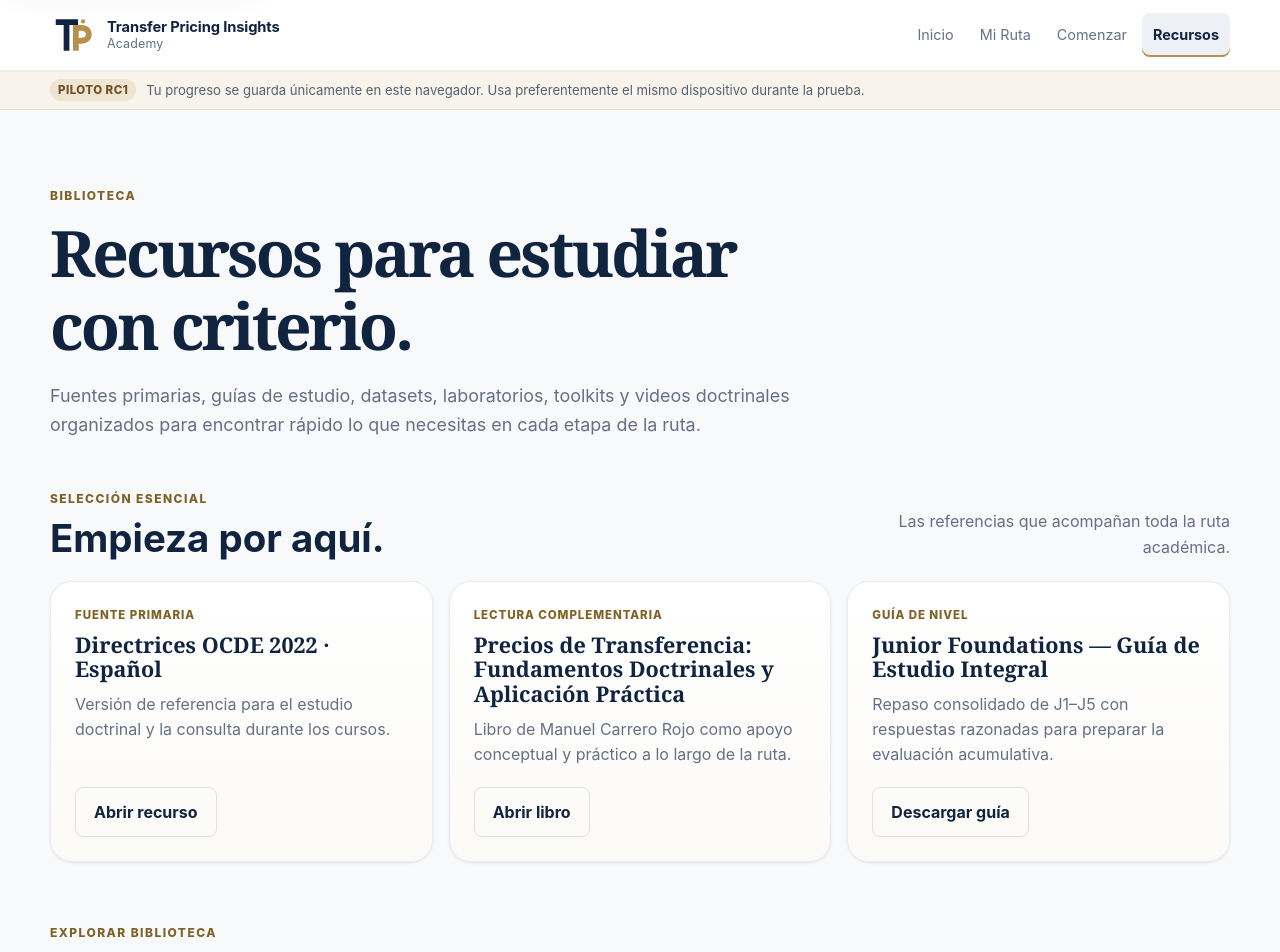
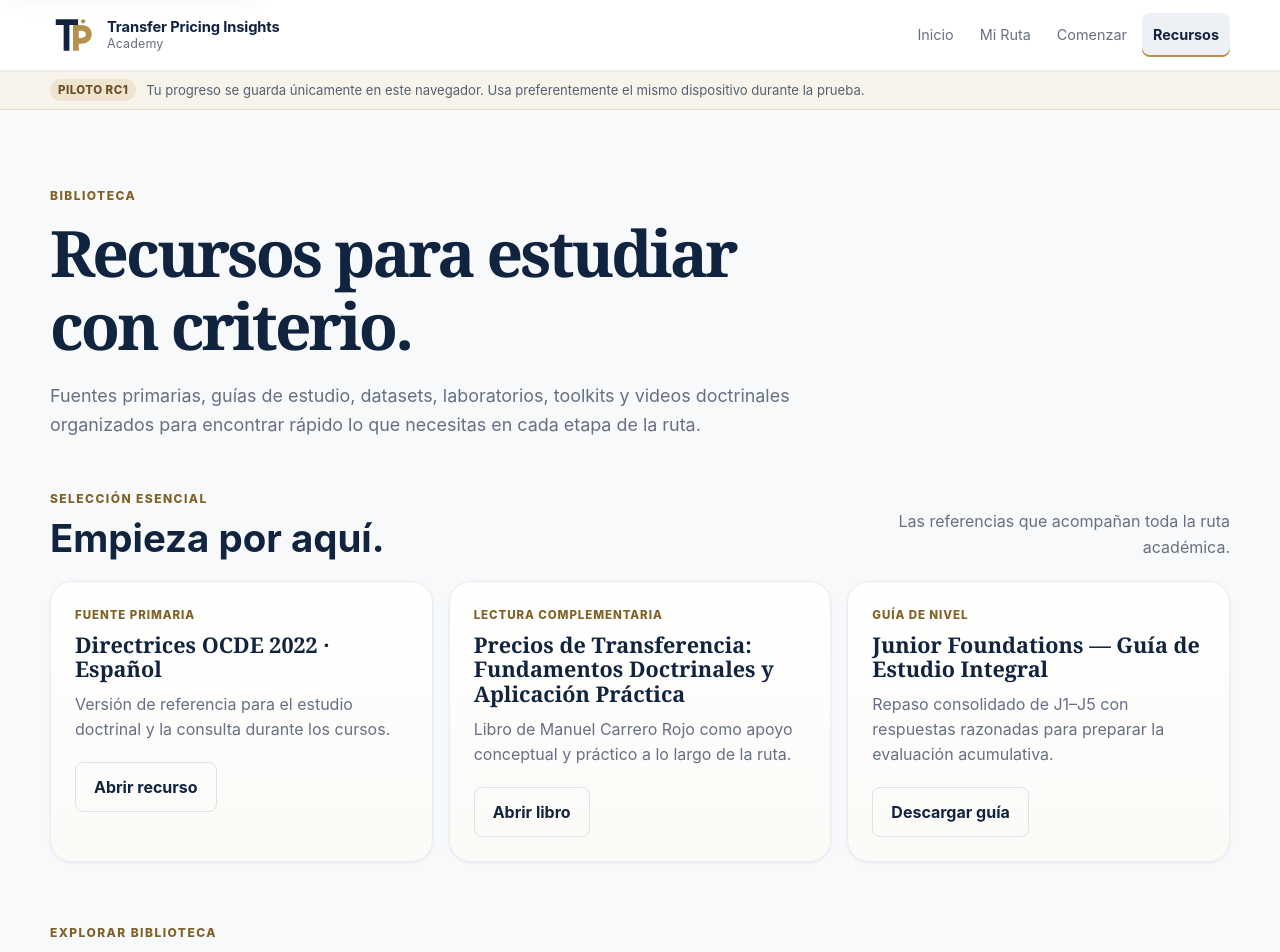
Before and after one commit to manuelcarrero-hash/transfer-pricing-insights-academy, a React (Vite) app: page /resources in a window 1280 px wide. Shown: the top 952 px of the page. Built offline with nearby package versions, Linux system fonts and the light colour scheme.

Commit message:
Publish labs and toolkits as distribution downloads

```diff
--- a/src/pages/ResourcesExtendedPage.tsx
+++ b/src/pages/ResourcesExtendedPage.tsx
@@ -13,6 +13,8 @@ type LibraryResource = {
   title: string;
   description: string;
   href: string;
+  secondaryHref?: string;
+  secondaryLabel?: string;
   featured?: boolean;
 };
 
@@ -31,9 +33,9 @@ const resources: LibraryResource[] = [
   { id:'c7', category:'Guías', level:'Consultant', type:'Guía de curso', title:'C7 — Guía de Documentación de Precios de Transferencia', description:'EPT, Local File, Master File, CbC Report, Fase 11 y respuestas razonadas.', href:'https://drive.google.com/file/d/1yyzN_emA2ebR5LMsnlcD4ARJgO02sekM/view' },
   { id:'c3-dataset', category:'Datasets', level:'Consultant', type:'Dataset didáctico', title:'C3 — Dataset TNMM / MTUO v1.0', description:'Datos de práctica para Operating Margin, Mark-up on Costs, Berry Ratio, ROA y segmentación.', href:'https://docs.google.com/spreadsheets/d/1_1KV_MMz3Ia-3E9KVM7gJS9KhaRod90pXsgjMceL_OY/export?format=xlsx' },
   { id:'c4-dataset', category:'Datasets', level:'Consultant', type:'Dataset didáctico', title:'C4 — Dataset Accept / Reject Comparables v1.0', description:'Comparables ficticios para practicar filtros, análisis funcional y decisiones Accept/Reject con documentación de motivos.', href:'https://docs.google.com/spreadsheets/d/1IKMvH2vzzhecVmnH3vmx3JndqEM_r3ZogomE8Iq9pAw/export?format=xlsx' },
-  { id:'transaction-labs', category:'Labs', level:'Todos', type:'Biblioteca práctica', title:'Transaction Labs Library v1.1', description:'Quince escenarios de operaciones controladas para practicar delimitación, FAR, selección de método y razonamiento antes de calcular.', href:'https://docs.google.com/document/d/1G7JHrbk88ZHc-5bM_gGJn2bIj6uMkC21SRrsJzXBZ6A/edit' },
-  { id:'client-toolkit', category:'Toolkits', level:'Todos', type:'Herramienta de trabajo', title:'Client Information Gathering & Interview Toolkit v1.0', description:'Guía transversal para solicitar información, entrevistar al cliente, documentar sustancia económica y reconciliar evidencia.', href:'https://docs.google.com/document/d/1d6VWPIL67U92uiLNnqqPxUVeA1HHTD3LcChla6u_Syc/edit', featured:true },
-  { id:'client-onboarding-lab', category:'Labs', level:'Todos', type:'Laboratorio interactivo', title:'Client Onboarding Case Lab v1.0', description:'Experiencia guiada para convertir solicitud, entrevista y evidencia en un expediente técnico con hechos, FAR, vacíos e inconsistencias.', href:'/labs/client-onboarding', featured:true },
+  { id:'transaction-labs', category:'Labs', level:'Todos', type:'Biblioteca práctica', title:'Transaction Labs Library v1.1', description:'Quince escenarios de operaciones controladas para practicar delimitación, FAR, selección de método y razonamiento antes de calcular.', href:'https://docs.google.com/document/d/1G7JHrbk88ZHc-5bM_gGJn2bIj6uMkC21SRrsJzXBZ6A/export?format=pdf' },
+  { id:'client-toolkit', category:'Toolkits', level:'Todos', type:'Herramienta de trabajo', title:'Client Information Gathering & Interview Toolkit v1.0', description:'Guía transversal para solicitar información, entrevistar al cliente, documentar sustancia económica y reconciliar evidencia.', href:'https://docs.google.com/document/d/1d6VWPIL67U92uiLNnqqPxUVeA1HHTD3LcChla6u_Syc/export?format=pdf', featured:true },
+  { id:'client-onboarding-lab', category:'Labs', level:'Todos', type:'Laboratorio interactivo', title:'Client Onboarding Case Lab v1.0', description:'Experiencia guiada para convertir solicitud, entrevista y evidencia en un expediente técnico con hechos, FAR, vacíos e inconsistencias. Incluye una versión PDF de distribución y conserva la experiencia interactiva dentro de la Academy.', href:'https://docs.google.com/document/d/1qEyC8XFGlwBZCy-k4M4Qye5oOiM3VMgp9r5DrSrlpVw/export?format=pdf', secondaryHref:'/labs/client-onboarding', secondaryLabel:'Abrir versión interactiva', featured:true },
   { id:'ss1', category:'Guías', level:'Semi Senior', type:'Guía de curso', title:'SS1 — Guía de Estudio Servicios Intragrupo', description:'Benefit test, shareholder activities, duplicidad, allocation keys, cost base, low-value services y respuestas razonadas.', href:'https://drive.google.com/file/d/1TZCCsv4Nt9haMgH-rvzu6w-s203DudI1/view' },
   { id:'ss2', category:'Guías', level:'Semi Senior', type:'Guía de curso', title:'SS2 — Guía de Estudio Activos Intangibles', description:'Propiedad legal vs. retornos, DEMPE conceptual, licencia/transferencia, métodos, HTVI, laboratorios y Fase 13.', href:'https://drive.google.com/file/d/1tqga90WpxOiFECau4AMGmww1Qb5PSPcc/view' },
   { id:'ss3', category:'Guías', level:'Semi Senior', type:'Guía de curso', title:'SS3 — Guía de Estudio DEMPE', description:'Development, Enhancement, Maintenance, Protection, Exploitation, control del riesgo, financiamiento, laboratorios y Fase 14.', href:'https://drive.google.com/file/d/1EejgsPK4CFUjmMFnPOQYkX6VhDWnkUiE/view' },
@@ -60,9 +62,16 @@ function resourceActionLabel(resource: LibraryResource) {
   if (resource.category === 'Guías') return 'Descargar guía';
   if (resource.category === 'Libro') return 'Abrir libro';
   if (resource.category === 'Datasets') return 'Descargar dataset';
-  if (resource.category === 'Labs') return 'Abrir laboratorio';
-  if (resource.category === 'Toolkits') return 'Abrir toolkit';
+  if (resource.category === 'Labs') return 'Descargar laboratorio';
+  if (resource.category === 'Toolkits') return 'Descargar toolkit';
   return 'Abrir recurso';
+}
+
+function ResourceActions({ resource }: { resource: LibraryResource }) {
+  return <div className="library-resource-actions">
+    <a className="button secondary" href={resource.href} target="_blank" rel="noreferrer">{resourceActionLabel(resource)}</a>
+    {resource.secondaryHref && resource.secondaryLabel ? <a className="button secondary" href={resource.secondaryHref}>{resource.secondaryLabel}</a> : null}
+  </div>;
 }
 
 export function ResourcesExtendedPage(){
@@ -84,7 +93,7 @@ export function ResourcesExtendedPage(){
   return <section className="section resources-page library-page"><div className="container library-container">
     <header className="library-hero"><div className="eyebrow">Biblioteca</div><h1>Recursos para estudiar con criterio.</h1><p className="lead small">Fuentes primarias, guías de estudio, datasets, laboratorios, toolkits y videos doctrinales organizados para encontrar rápido lo que necesitas en cada etapa de la ruta.</p></header>
 
-    <section className="library-featured" aria-labelledby="featured-resources-title"><div className="library-section-heading"><div><span className="eyebrow">Selección esencial</span><h2 id="featured-resources-title">Empieza por aquí.</h2></div><p>Las referencias que acompañan toda la ruta académica.</p></div><div className="library-featured-grid">{featured.map(resource=><article className="library-featured-card" key={resource.id}><span className="material-type">{resource.type}</span><h3>{resource.title}</h3><p>{resource.description}</p><a className="button secondary" href={resource.href} target="_blank" rel="noreferrer">{resourceActionLabel(resource)}</a></article>)}</div></section>
+    <section className="library-featured" aria-labelledby="featured-resources-title"><div className="library-section-heading"><div><span className="eyebrow">Selección esencial</span><h2 id="featured-resources-title">Empieza por aquí.</h2></div><p>Las referencias que acompañan toda la ruta académica.</p></div><div className="library-featured-grid">{featured.map(resource=><article className="library-featured-card" key={resource.id}><span className="material-type">{resource.type}</span><h3>{resource.title}</h3><p>{resource.description}</p><ResourceActions resource={resource} /></article>)}</div></section>
 
     <section className="library-browser" aria-labelledby="library-browser-title"><div className="library-section-heading"><div><span className="eyebrow">Explorar biblioteca</span><h2 id="library-browser-title">Encuentra un recurso.</h2></div><p><strong>{totalVisible}</strong> recursos visibles</p></div>
       <div className="library-controls">
@@ -94,7 +103,7 @@ export function ResourcesExtendedPage(){
       </div>
 
       {totalVisible===0?<div className="library-empty"><h3>No encontramos coincidencias.</h3><p>Prueba otro término o restablece los filtros.</p><button className="button secondary" type="button" onClick={()=>{setQuery('');setCategory('Todos');setLevel('Todos')}}>Ver todos los recursos</button></div>:<>
-        <div className="library-list">{visibleResources.map(resource=><article className="library-row" key={resource.id}><div className="library-row-meta"><span>{resource.category}</span><small>{resource.level}</small></div><div className="library-row-copy"><span className="material-type">{resource.type}</span><h3>{resource.title}</h3><p>{resource.description}</p></div><a className="button secondary" href={resource.href} target="_blank" rel="noreferrer">{resourceActionLabel(resource)}</a></article>)}</div>
+        <div className="library-list">{visibleResources.map(resource=><article className="library-row" key={resource.id}><div className="library-row-meta"><span>{resource.category}</span><small>{resource.level}</small></div><div className="library-row-copy"><span className="material-type">{resource.type}</span><h3>{resource.title}</h3><p>{resource.description}</p></div><ResourceActions resource={resource} /></article>)}</div>
         {showVideos&&<section className="library-video-section"><div className="library-section-heading compact"><div><span className="eyebrow">Videoteca OCDE</span><h2>Los diez capítulos, disponibles en cualquier momento.</h2></div></div><div className="resource-video-grid">{videos.filter(video=>!normalized||`${video.title} ${video.description}`.toLocaleLowerCase('es').includes(normalized)).map(video=><ExternalVideoCard key={video.id} eyebrow="Video doctrinal" title={video.title} description={video.description} href={video.href!} sourceLabel="Google Drive"/>)}</div></section>}
       </>}
     </section>
```
